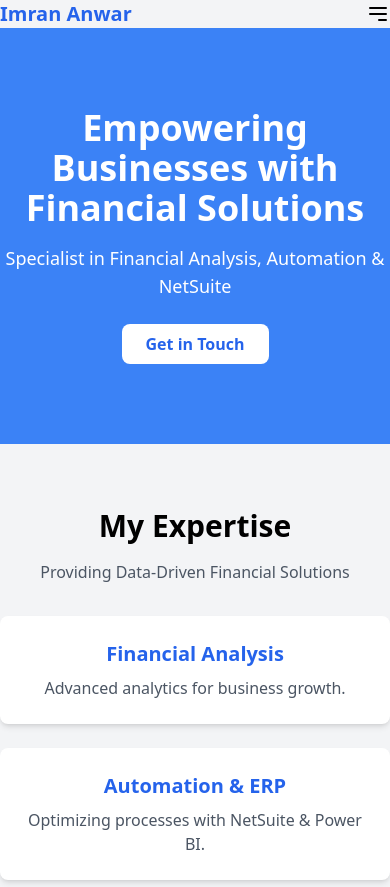
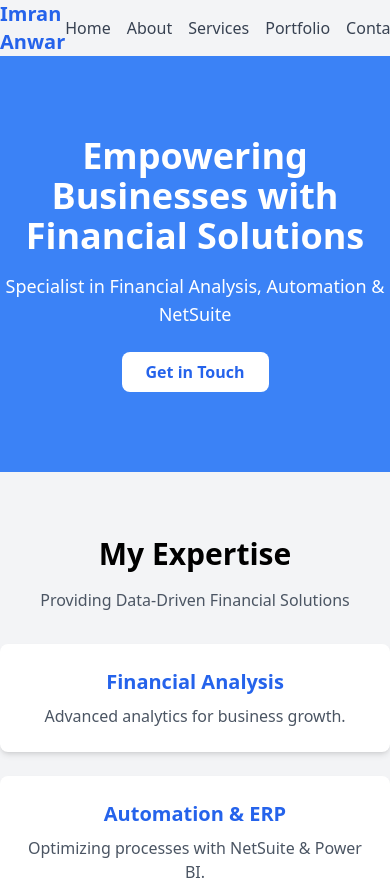
Before and after one commit to mimrananwar/mimrananwar.github.io, a plain HTML site: page index.html in a window 390 px wide. Shown: the top 887 px of the page. Drawn offline with nearby package versions, Linux system fonts and the light colour scheme.

Commit message:
Update navbar.html

```diff
--- a/navbar.html
+++ b/navbar.html
@@ -1,14 +1,7 @@
 <nav class="navbar">
     <div class="container  mx-auto flex justify-between items-center">
         <a href="index.html" class="text-xl font-bold text-blue-600">Imran Anwar</a>
-
- <button class="lg:hidden focus:outline-none" id="menu-toggle">
-            <svg class="w-6 h-6" fill="none" stroke="currentColor" viewBox="0 0 24 24">
-                <path stroke-linecap="round" stroke-linejoin="round" stroke-width="2" d="M4 6h16M4 12h16m-7 6h7"></path>
-            </svg>
-        </button>
-
-        <ul class="hidden lg:flex space-x-8" id="menu">
+        <ul class="flex space-x-4">
                 <li><a href="index.html" class="text-gray-700 hover:text-blue-600">Home</a></li>
                 <li><a href="about.html" class="text-gray-700 hover:text-blue-600">About</a></li>
                 <li><a href="services.html" class="text-gray-700 hover:text-blue-600">Services</a></li>
```
